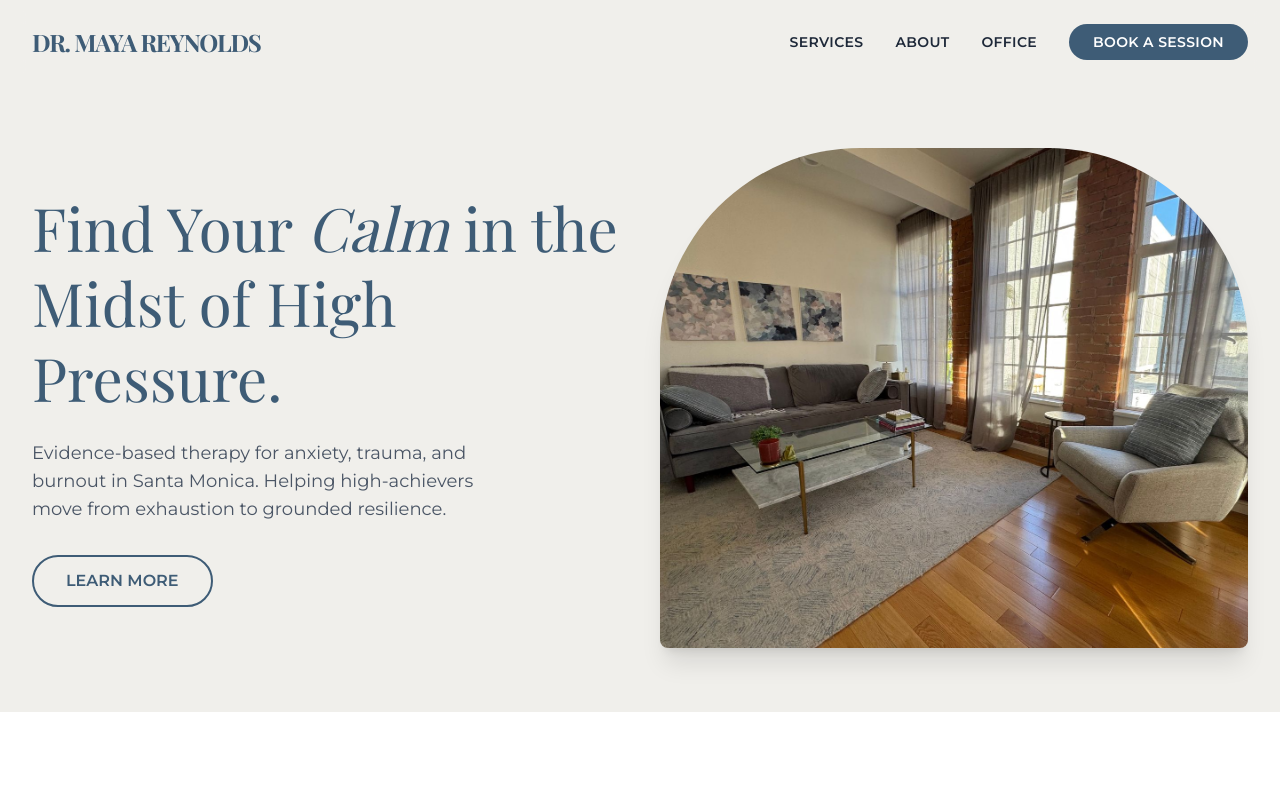
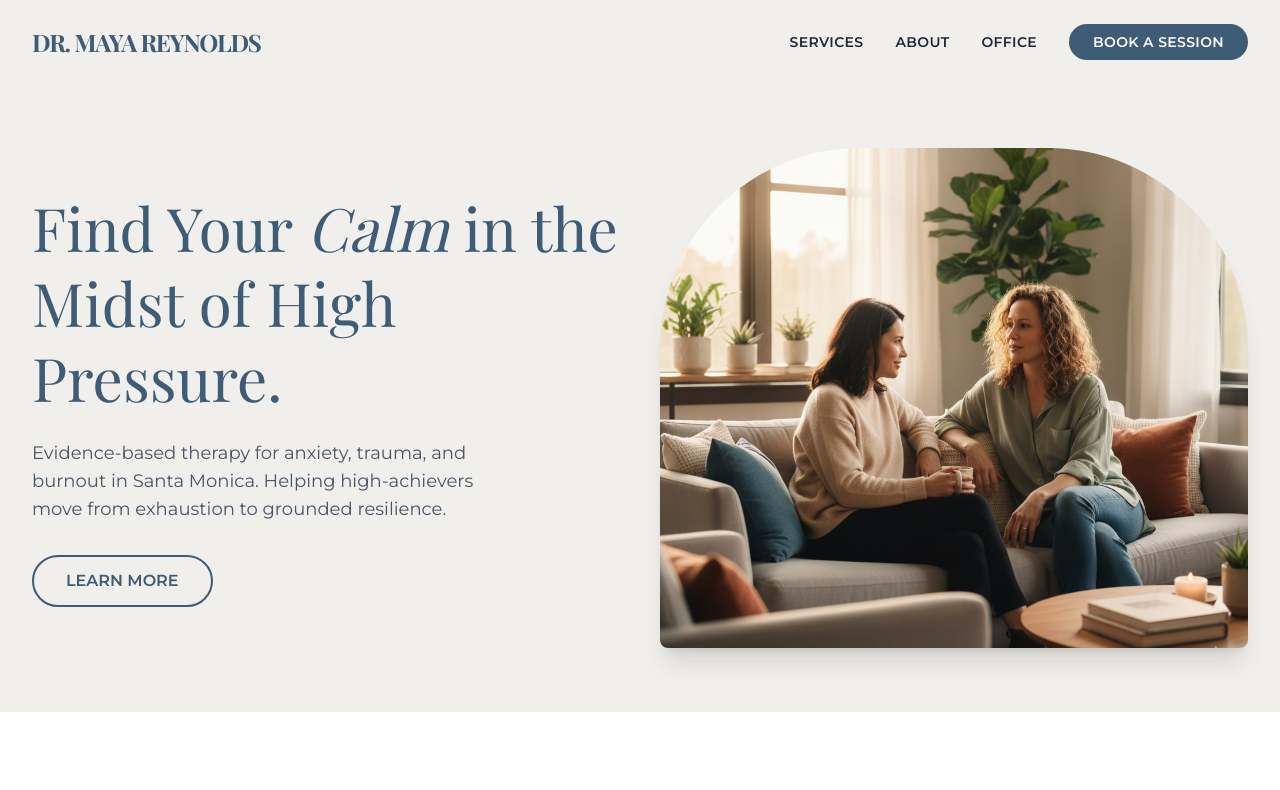
Before and after one commit to virajkvk18/dr-maya-therapy-website, a React (Vite) app: page / in a window 1280 px wide. Shown: the top 790 px of the page. Built offline with nearby package versions, Linux system fonts and the light colour scheme; a web font is replaced by a local one.

Commit message:
Changed UI

```diff
--- a/src/components/Hero.jsx
+++ b/src/components/Hero.jsx
@@ -11,7 +11,7 @@ export default function Hero() {
       {/* Mobile: Image comes first but is smaller */}
       <div className="order-1 md:order-2 flex justify-center">
         <img
-          src="/office1.jpeg"
+          src="/hero.png"
           alt="Dr. Maya Reynolds"
           className="w-48 h-48 md:w-full md:h-[500px] object-cover rounded-full md:rounded-t-[200px] md:rounded-b-lg shadow-xl"
         />
```
